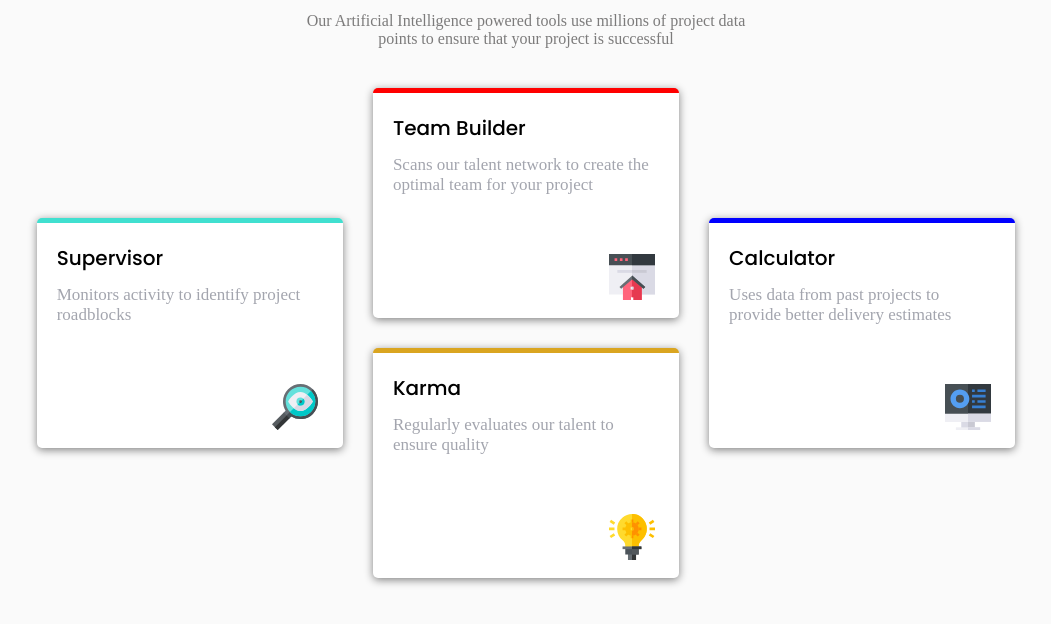
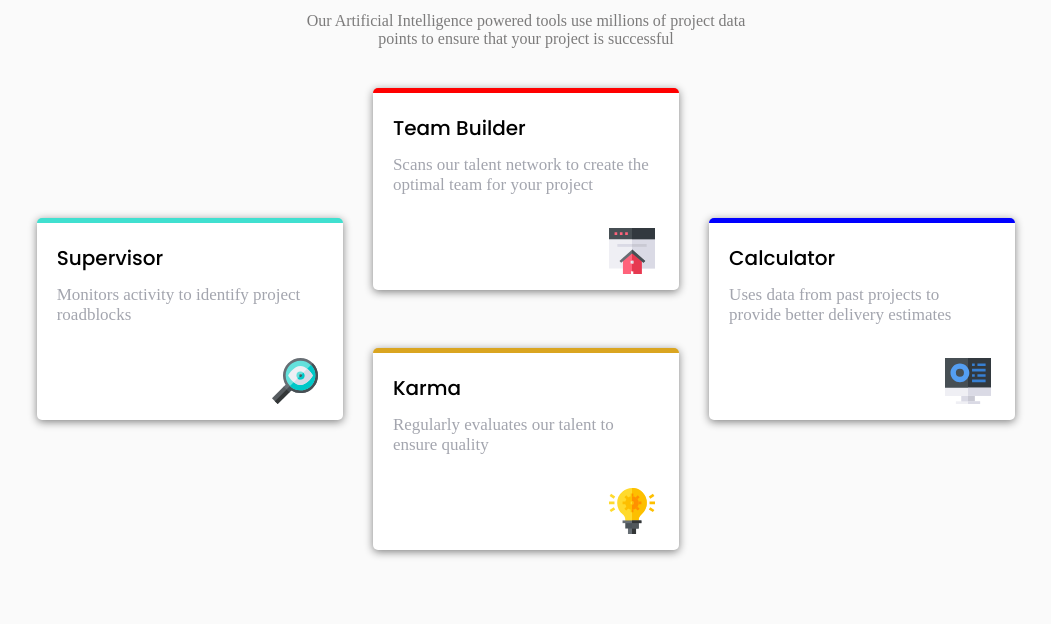
Before and after one commit to kingomer02/four-card-feature-section-master, a plain HTML site: page index.html in a window 1280 px wide. Shown: the part 128-752 px from the top of the page, without its empty margins (114-1165 px from the left). Drawn offline with Linux system fonts and the light colour scheme.

Commit message:
improved Solution

```diff
--- a/index.html
+++ b/index.html
@@ -26,7 +26,7 @@
       </div>
     </section>
 
-    <section>
+    <section class="card-content">
       <div class="container">
         <div class="itm itm-supervisor">
           <div class="itm-title">Supervisor</div>
@@ -54,11 +54,5 @@
       </div>
     </section>
   </main>
-  <footer>
-    <p class="attribution">
-      Challenge by <a href="https://www.frontendmentor.io?ref=challenge" target="_blank">Frontend Mentor</a>.
-      Coded by <a href="#">Your Name Here</a>.
-    </p>
-  </footer>
 </body>
 </html>
--- a/styles.css
+++ b/styles.css
@@ -1,7 +1,7 @@
 @import url("https://fonts.googleapis.com/css2?family=Outfit:wght@100..900&family=Poppins:ital,wght@0,100;0,200;0,300;0,400;0,500;0,600;0,700;0,800;0,900;1,100;1,200;1,300;1,400;1,500;1,600;1,700;1,800;1,900&display=swap");
 
 body {
-    height: 100vh;
+    height: auto;
     background-color: hsl(0, 0%, 98%);
 }
 
@@ -10,6 +10,7 @@ main {
     flex-direction: column;
     text-align: center;
     align-items: center;
+    position: relative;
 }
 
 .main-content {
@@ -17,6 +18,12 @@ main {
     flex-direction: column;
     align-items: center;
     margin-top: 30px;
+}
+
+.card-content {
+    display: flex;
+    flex-direction: column;
+    align-items: center;
 }
 
 #title {
@@ -34,7 +41,7 @@ main {
     color: hsl(234, 12%, 34%);
 }
 
-@media (min-width: 376px) {
+@media (min-width: 675px) {
     .content {
         color: rgb(124, 123, 123);
         margin-top: 15px;
@@ -44,7 +51,7 @@ main {
     .container{
         display: grid;
         justify-content: center;
-        height: 400px;
+        max-height: 400px;
         width: 65vw;
         grid-template: repeat(4, 25%) / repeat(6, 16.6%);
         gap: 30px;
@@ -52,7 +59,7 @@ main {
     }
 }
 
-@media (max-width: 376px) {
+@media (max-width: 675px) {
     .content {
         color: rgb(124, 123, 123);
         margin-top: 15px;
@@ -60,13 +67,15 @@ main {
         width: 85vw;
         font-size: 17px;
     }
+
     .container {
         display: flex;
-        justify-content: center;
-        flex-direction: column;
+        align-items: stretch;
+        flex-wrap: wrap;
         gap: 30px;
-        width: 85vw;
         background-color: hsl(0, 0%, 98%);
+        width: 80%;
+        max-height: 100%;
     }
 }
 
@@ -93,13 +102,23 @@ main {
 .itm {
     position: relative;
     display: flex;
-    flex-basis: 30vh;
+    flex-basis: 30%;
+    aspect-ratio: 1.7 / 1;
+    flex-grow: 1;
+    flex-shrink: 1;
+    min-width: 150px;
     flex-direction: column;
     background-color: white;
     text-align: left;
     padding: 20px;
     border-radius: 5px;
     box-shadow: 0px 2px 8px 0px grey;
+    transform: scale(1);
+    transition: transform 0.3s ease;
+}
+
+.itm:hover {
+    transform: scale(1.1);
 }
 
 .itm p {
@@ -120,12 +139,3 @@ main {
     right: 8%;
     width: 15%;
 }
-
-.attribution {
-    font-size: 11px;
-    text-align: center;
-}
-
-.attribution a {
-    color: hsl(228, 45%, 44%);
-}
```
